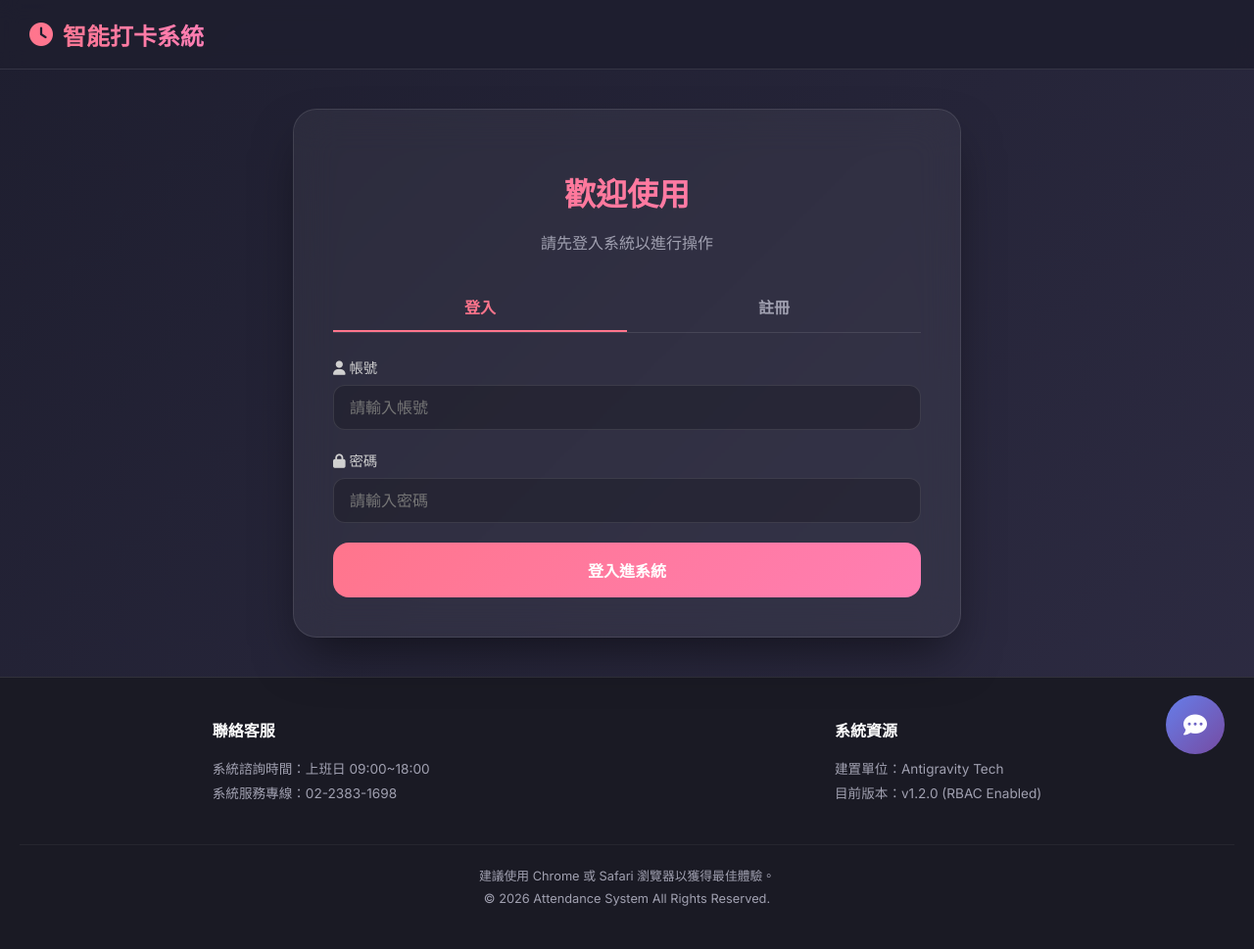
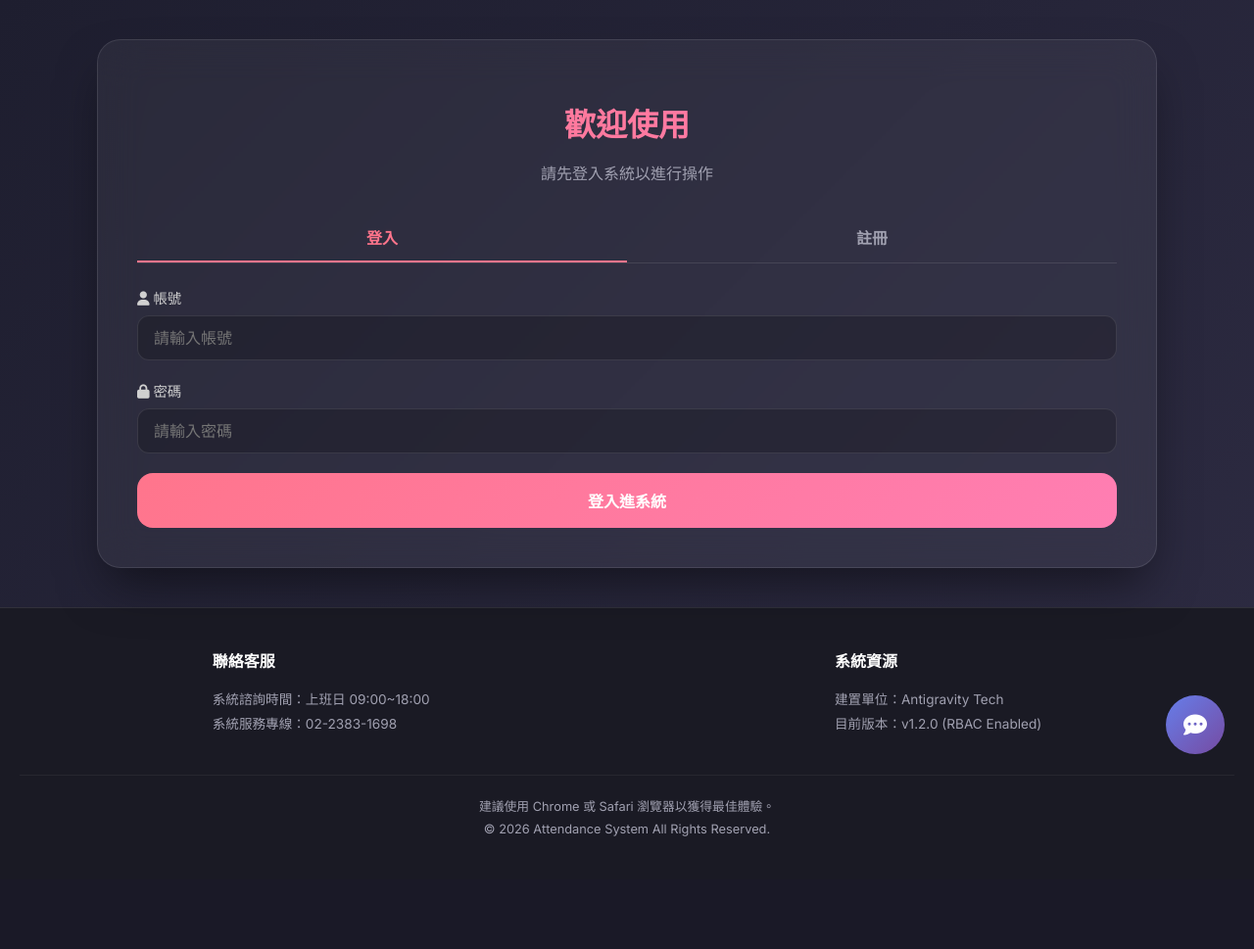
Before and after one commit to Denial1993/PythonAttendanceSystem, a FastAPI app: page / in a window 1280 px wide. Shown: the whole page at 98% size. After the commit the page ends 854 px from the top, so only its background shows below. Run offline with FastAPI, Linux system fonts and the light colour scheme.

Commit message:
feat: initialize attendance system frontend with static JS and base HTML structure

```diff
--- a/attendance_system/app/static/main.js
+++ b/attendance_system/app/static/main.js
@@ -130,9 +130,17 @@ function setupDashboardAuth() {
     const searchStart = document.getElementById('searchStartDate');
     const searchEnd = document.getElementById('searchEndDate');
     const monthPicker = document.getElementById('monthPicker');
+    const boardMonthPicker = document.getElementById('boardMonthPicker');
     if (searchStart) searchStart.value = todayStr;
     if (searchEnd) searchEnd.value = todayStr;
     if (monthPicker) monthPicker.value = todayStr.substring(0, 7);
+    if (boardMonthPicker) {
+        boardMonthPicker.value = todayStr.substring(0, 7);
+        // 限制年份為當年度
+        const currentYear = new Date().getFullYear();
+        boardMonthPicker.min = `${currentYear}-01`;
+        boardMonthPicker.max = `${currentYear}-12`;
+    }
 
     switchSection('home');
 }
@@ -270,28 +278,52 @@ async function performAction(action) {
 }
 
 async function loadPersonalStatus() {
+    if (!currentEmployeeName) return;
     try {
         const res = await fetch(`/api/attendance/${encodeURIComponent(currentEmployeeName)}`);
         const data = await res.json();
-        if (data.length > 0) {
+        const statusVal = document.getElementById('statusVal');
+        const valCheckIn = document.getElementById('valCheckIn');
+        const valCheckOut = document.getElementById('valCheckOut');
+
+        const todayStr = new Date().toLocaleDateString('en-CA');
+
+        if (data.length > 0 && data[0].date === todayStr) {
             const rec = data[0];
-            const statusVal = document.getElementById('statusVal');
-            const valCheckIn = document.getElementById('valCheckIn');
-            const valCheckOut = document.getElementById('valCheckOut');
             if (statusVal) statusVal.textContent = rec.status;
             if (valCheckIn) valCheckIn.textContent = rec.check_in_time ? rec.check_in_time.substring(0, 5) : '-';
             if (valCheckOut) valCheckOut.textContent = rec.check_out_time ? rec.check_out_time.substring(0, 5) : '-';
+        } else {
+            if (statusVal) statusVal.textContent = "今日尚未打卡";
+            if (valCheckIn) valCheckIn.textContent = '-';
+            if (valCheckOut) valCheckOut.textContent = '-';
         }
     } catch (e) { }
 }
 
 async function loadBoardData() {
     if (localStorage.getItem('role') === '3') return;
+    const boardMonthPicker = document.getElementById('boardMonthPicker');
+    if (!boardMonthPicker) return;
+
+    const selectedMonth = boardMonthPicker.value; // YYYY-MM
+    if (!selectedMonth) return;
+
+    const [year, month] = selectedMonth.split('-').map(Number);
+    const startDate = `${selectedMonth}-01`;
+    const lastDay = new Date(year, month, 0).getDate();
+    const endDate = `${selectedMonth}-${String(lastDay).padStart(2, '0')}`;
+
     try {
-        const res = await fetch(`/api/attendance/today?username=${localStorage.getItem('username')}`);
+        const username = localStorage.getItem('username');
+        const res = await fetch(`/api/attendance/search?start_date=${startDate}&end_date=${endDate}&username=${encodeURIComponent(username)}`);
         const data = await res.json();
         const list = document.getElementById('boardList');
         if (list) {
+            if (data.length === 0) {
+                list.innerHTML = '<div style="color:#a0a0b0; padding:10px; text-align:center;">此月份尚無紀錄</div>';
+                return;
+            }
             list.innerHTML = data.map(r => {
                 let mapBtnStr = '';
                 if (localStorage.getItem('role') === '1') {
@@ -302,7 +334,16 @@ async function loadBoardData() {
                         mapBtnStr += ` <i class="fa fa-map-marker-alt" style="cursor:pointer;color:#f87171;" title="下班位置" onclick="openMapModal(${r.check_out_lat}, ${r.check_out_lng}, '${r.employee_name} 下班打卡地點')"></i>`;
                     }
                 }
-                return `<div class="board-item"><span>${r.employee_name}</span> <span class="status-work">${r.status} ${r.check_in_time?.substring(0, 5) || ''}${mapBtnStr}</span></div>`;
+                return `<div class="board-item" style="flex-direction: column; align-items: flex-start; gap: 4px;">
+                    <div style="display:flex; justify-content:space-between; width:100%;">
+                        <span style="font-weight:600;">${r.employee_name}</span>
+                        <span class="status-work" style="font-size:0.8rem; padding: 2px 8px; border-radius:8px;">${r.status}</span>
+                    </div>
+                    <div style="font-size: 0.8rem; color: #a0a0b0; display: flex; justify-content: space-between; width: 100%;">
+                        <span><i class="fa-regular fa-calendar"></i> ${r.date}</span>
+                        <span>${r.check_in_time?.substring(0, 5) || ''} ${mapBtnStr}</span>
+                    </div>
+                </div>`;
             }).join('');
         }
     } catch (e) { }
@@ -313,6 +354,35 @@ async function loadBoardData() {
 // --------------------------------------------------------
 let mapInstance = null;
 let currentMarker = null;
+let settingsMapInstance = null;
+let settingsMarker = null;
+
+function updateSettingsMap(lat, lng) {
+    if (!lat || !lng) return;
+    const l = parseFloat(lat);
+    const g = parseFloat(lng);
+    if (isNaN(l) || isNaN(g)) return;
+
+    setTimeout(() => {
+        if (!settingsMapInstance) {
+            settingsMapInstance = L.map('settingsMap').setView([l, g], 16);
+            L.tileLayer('https://{s}.tile.openstreetmap.org/{z}/{x}/{y}.png', {
+                maxZoom: 19,
+                attribution: '© OpenStreetMap'
+            }).addTo(settingsMapInstance);
+        } else {
+            settingsMapInstance.setView([l, g], 16);
+            settingsMapInstance.invalidateSize();
+        }
+
+        if (settingsMarker) {
+            settingsMapInstance.removeLayer(settingsMarker);
+        }
+        settingsMarker = L.marker([l, g]).addTo(settingsMapInstance)
+            .bindPopup("公司基準位置")
+            .openPopup();
+    }, 200);
+}
 
 function openMapModal(lat, lng, titleStr) {
     const modal = document.getElementById('mapModal');
@@ -904,15 +974,22 @@ async function submitLeaveRequest() {
 // --------------------------------------------------------
 async function loadSystemSettings() {
     try {
+        let lat = '';
+        let lng = '';
         const res1 = await fetch(`/api/settings/company_base_lat`);
         if (res1.ok) {
             const data = await res1.json();
-            document.getElementById('settingLat').value = data.setting_value || '';
+            lat = data.setting_value || '';
+            document.getElementById('settingLat').value = lat;
         }
         const res2 = await fetch(`/api/settings/company_base_lng`);
         if (res2.ok) {
             const data = await res2.json();
-            document.getElementById('settingLng').value = data.setting_value || '';
+            lng = data.setting_value || '';
+            document.getElementById('settingLng').value = lng;
+        }
+        if (lat && lng) {
+            updateSettingsMap(lat, lng);
         }
     } catch (e) { }
 }
@@ -942,6 +1019,7 @@ async function saveSystemSettings() {
 
         if (res1.ok && res2.ok) {
             showNotification("座標設定已儲存");
+            updateSettingsMap(lat, lng);
         } else {
             showNotification("儲存失敗，請檢查權限", true);
         }
--- a/attendance_system/app/templates/base.html
+++ b/attendance_system/app/templates/base.html
@@ -38,19 +38,38 @@
             box-sizing: border-box;
         }
 
-        /* ---------------- Navbar ---------------- */
-        .navbar {
-            height: var(--nav-height);
-            background: rgba(30, 30, 47, 0.9);
-            backdrop-filter: blur(10px);
-            border-bottom: 1px solid var(--glass-border);
+        /* ---------------- Layout ---------------- */
+        .app-layout {
             display: flex;
-            align-items: center;
-            justify-content: space-between;
-            padding: 0 30px;
+            min-height: 100vh;
+        }
+
+        .main-wrapper {
+            flex: 1;
+            display: flex;
+            flex-direction: column;
+            min-width: 0;
+            background: transparent;
+        }
+
+        /* ---------------- Sidebar ---------------- */
+        .sidebar {
+            width: 260px;
+            background: rgba(30, 30, 47, 0.95);
+            backdrop-filter: blur(20px);
+            border-right: 1px solid var(--glass-border);
+            display: flex;
+            flex-direction: column;
             position: sticky;
             top: 0;
+            height: 100vh;
             z-index: 1000;
+            transition: all 0.3s ease;
+        }
+
+        .sidebar-header {
+            padding: 30px 24px;
+            border-bottom: 1px solid var(--glass-border);
         }
 
         .nav-logo {
@@ -62,66 +81,135 @@
             -webkit-text-fill-color: transparent;
             display: flex;
             align-items: center;
-            gap: 10px;
+            gap: 12px;
         }
 
         .nav-menu {
+            flex: 1;
             display: flex;
-            gap: 20px;
-            align-items: center;
+            flex-direction: column;
+            gap: 8px;
+            padding: 24px 16px;
+            overflow-y: auto;
         }
 
         .nav-link {
             color: #a0a0b0;
             text-decoration: none;
-            font-size: 0.95rem;
+            font-size: 1rem;
             font-weight: 500;
             cursor: pointer;
-            padding: 8px 12px;
-            border-radius: 8px;
+            padding: 12px 16px;
+            border-radius: 12px;
             transition: all 0.2s;
+            display: flex;
+            align-items: center;
+            gap: 12px;
+        }
+
+        .nav-link i {
+            width: 20px;
+            font-size: 1.1rem;
+            text-align: center;
         }
 
         .nav-link:hover,
         .nav-link.active {
             color: #fff;
             background: rgba(255, 255, 255, 0.1);
+            box-shadow: inset 0 0 10px rgba(255, 255, 255, 0.05);
+        }
+
+        .nav-link.active {
+            background: linear-gradient(135deg, rgba(255, 117, 140, 0.2) 0%, rgba(255, 126, 179, 0.2) 100%);
+            color: var(--accent);
+            border: 1px solid rgba(255, 117, 140, 0.3);
+        }
+
+        .sidebar-footer {
+            padding: 24px;
+            border-top: 1px solid var(--glass-border);
+            display: flex;
+            flex-direction: column;
+            gap: 15px;
         }
 
         .nav-user {
             display: flex;
             align-items: center;
-            gap: 15px;
+            gap: 12px;
+            padding: 0 8px;
         }
 
         .nav-user-name {
             font-weight: 600;
             color: #e2e8f0;
+            font-size: 0.95rem;
+            overflow: hidden;
+            text-overflow: ellipsis;
+            white-space: nowrap;
         }
 
         .btn-logout-sm {
-            background: transparent;
-            border: 1px solid #f87171;
+            background: rgba(248, 113, 113, 0.1);
+            border: 1px solid rgba(248, 113, 113, 0.3);
             color: #f87171;
-            padding: 6px 12px;
-            border-radius: 8px;
+            padding: 10px;
+            border-radius: 12px;
             cursor: pointer;
-            font-size: 0.85rem;
+            font-size: 0.9rem;
             transition: all 0.2s;
+            display: flex;
+            align-items: center;
+            justify-content: center;
+            gap: 8px;
+            width: 100%;
         }
 
         .btn-logout-sm:hover {
-            background: rgba(248, 113, 113, 0.1);
+            background: rgba(248, 113, 113, 0.2);
+            transform: translateY(-1px);
         }
 
-        /* 手機版 Navbar 漢堡選單 (簡易版) */
+        .mobile-header {
+            display: none;
+            height: 60px;
+            background: rgba(30, 30, 47, 0.9);
+            backdrop-filter: blur(10px);
+            border-bottom: 1px solid var(--glass-border);
+            align-items: center;
+            justify-content: space-between;
+            padding: 0 20px;
+            position: sticky;
+            top: 0;
+            z-index: 1001;
+        }
+
         .mobile-menu-btn {
-            display: none;
             background: none;
             border: none;
             color: white;
             font-size: 1.5rem;
             cursor: pointer;
+            padding: 5px;
+        }
+
+        .sidebar-overlay {
+            display: none;
+            position: fixed;
+            top: 0;
+            left: 0;
+            right: 0;
+            bottom: 0;
+            background: rgba(0, 0, 0, 0.5);
+            backdrop-filter: blur(4px);
+            z-index: 2000;
+        }
+
+        @media (max-width: 768px) {
+            .sidebar.show + .sidebar-overlay {
+                display: block;
+            }
         }
 
         /* ---------------- Main Content ---------------- */
@@ -140,9 +228,8 @@
             border: 1px solid var(--glass-border);
             border-radius: 24px;
             padding: 40px;
-            width: 100%;
-            max-width: 600px;
-            /* 稍微變寬一點 */
+            width: 95%;
+            max-width: 1000px;
             box-shadow: 0 25px 50px -12px rgba(0, 0, 0, 0.5);
             text-align: center;
             position: relative;
@@ -660,13 +777,26 @@
 <body>
     <div class="notification" id="notification"></div>
 
-    {% include 'navbar.html' %}
+    <div class="app-layout">
+        {% include 'navbar.html' %}
 
-    <main class="main-content">
-        {% block content %}{% endblock %}
-    </main>
+        <div class="sidebar-overlay" onclick="toggleMobileMenu()"></div>
 
-    {% include 'footer.html' %}
+        <div class="main-wrapper">
+            <header class="mobile-header" id="mobileMenuBtn" style="display: none;">
+                <div class="nav-logo">
+                    <i class="fa-solid fa-clock"></i> 智能打卡
+                </div>
+                <button class="mobile-menu-btn" onclick="toggleMobileMenu()">
+                    <i class="fa-solid fa-bars"></i>
+                </button>
+            </header>
+            <main class="main-content">
+                {% block content %}{% endblock %}
+            </main>
+            {% include 'footer.html' %}
+        </div>
+    </div>
 
     <!-- Map Modal -->
     <div class="map-modal" id="mapModal">
--- a/attendance_system/app/templates/index.html
+++ b/attendance_system/app/templates/index.html
@@ -60,7 +60,11 @@
             </div>
         </div>
         <div class="board-container" id="everyoneBoardContainer" style="display:none;">
-            <div class="board-title"><i class="fa-solid fa-users"></i> 今日大家的出勤狀況</div>
+            <div class="board-title" style="display: flex; justify-content: space-between; align-items: center;">
+                <span><i class="fa-solid fa-users"></i> 大家的出勤狀況</span>
+                <input type="month" id="boardMonthPicker" onchange="loadBoardData()"
+                    style="background:transparent; color:white; border:1px solid rgba(255,255,255,0.2); border-radius:5px; padding:2px; font-size: 0.85rem;">
+            </div>
             <div class="board-list" id="boardList"></div>
         </div>
     </div>
@@ -212,6 +216,7 @@
                         style="width: 100%; padding: 8px; border-radius: 8px; border: 1px solid rgba(255,255,255,0.2); background: rgba(0,0,0,0.3); color: white;">
                 </div>
                 <button class="btn btn-primary" onclick="saveSystemSettings()">儲存座標設定</button>
+                <div id="settingsMap" style="height: 300px; margin-top: 20px; border-radius: 12px; border: 1px solid var(--glass-border); overflow: hidden;"></div>
             </div>
         </div>
     </div>
--- a/attendance_system/app/templates/navbar.html
+++ b/attendance_system/app/templates/navbar.html
@@ -1,27 +1,38 @@
-<nav class="navbar">
-    <div class="nav-logo">
-        <i class="fa-solid fa-clock"></i> 智能打卡系統
+<aside class="sidebar" id="navMenu">
+    <div class="sidebar-header">
+        <div class="nav-logo">
+            <i class="fa-solid fa-clock"></i> 智能打卡
+        </div>
     </div>
 
-    <div class="nav-menu" id="navMenu" style="display: none;">
-        <div class="nav-link active" onclick="switchSection('home')"><i class="fa-solid fa-house"></i> 首頁打卡</div>
-        <div class="nav-link" onclick="switchSection('search')"><i class="fa-solid fa-magnifying-glass"></i> 進階查詢
+    <div class="nav-menu">
+        <div class="nav-link active" onclick="switchSection('home')">
+            <i class="fa-solid fa-house"></i> 首頁打卡
         </div>
-        <div class="nav-link" onclick="switchSection('leave')"><i class="fa-solid fa-file-signature"></i> 請假系統</div>
-        <div class="nav-link" onclick="switchSection('stats')"><i class="fa-solid fa-chart-bar"></i> 出勤統計</div>
-        <div class="nav-link" id="navStaffList" style="display: none;" onclick="switchSection('staff')"><i
-                class="fa-solid fa-users-gear"></i> 員工名冊 </div>
-        <div class="nav-link" id="navSystemSettings" style="display: none;" onclick="switchSection('settings')"><i
-                class="fa-solid fa-cogs"></i> 系統設定</div>
+        <div class="nav-link" onclick="switchSection('search')">
+            <i class="fa-solid fa-magnifying-glass"></i> 進階查詢
+        </div>
+        <div class="nav-link" onclick="switchSection('leave')">
+            <i class="fa-solid fa-file-signature"></i> 請假系統
+        </div>
+        <div class="nav-link" onclick="switchSection('stats')">
+            <i class="fa-solid fa-chart-bar"></i> 出勤統計
+        </div>
+        <div class="nav-link" id="navStaffList" style="display: none;" onclick="switchSection('staff')">
+            <i class="fa-solid fa-users-gear"></i> 員工名冊
+        </div>
+        <div class="nav-link" id="navSystemSettings" style="display: none;" onclick="switchSection('settings')">
+            <i class="fa-solid fa-cogs"></i> 系統設定
+        </div>
     </div>
 
-    <div class="nav-user" id="navUser" style="display: none;">
-        <span class="nav-user-name" id="displayEmployeeName"></span>
-        <button class="btn-logout-sm" onclick="performLogout()"><i class="fa-solid fa-right-from-bracket"></i>
-            登出</button>
+    <div class="sidebar-footer" id="navUser" style="display: none;">
+        <div class="nav-user">
+            <i class="fa-solid fa-circle-user" style="font-size: 1.5rem; color: var(--accent);"></i>
+            <span class="nav-user-name" id="displayEmployeeName"></span>
+        </div>
+        <button class="btn-logout-sm" onclick="performLogout()">
+            <i class="fa-solid fa-right-from-bracket"></i> 登出
+        </button>
     </div>
-
-    <button class="mobile-menu-btn" id="mobileMenuBtn" onclick="toggleMobileMenu()">
-        <i class="fa-solid fa-bars"></i>
-    </button>
-</nav>
+</aside>
```
Also changed, not shown: other parts of attendance_system/app/templates/base.html (+45 -15 lines), openspec/changes/integrate-gov-calendar-api/.openspec.yaml (added).
